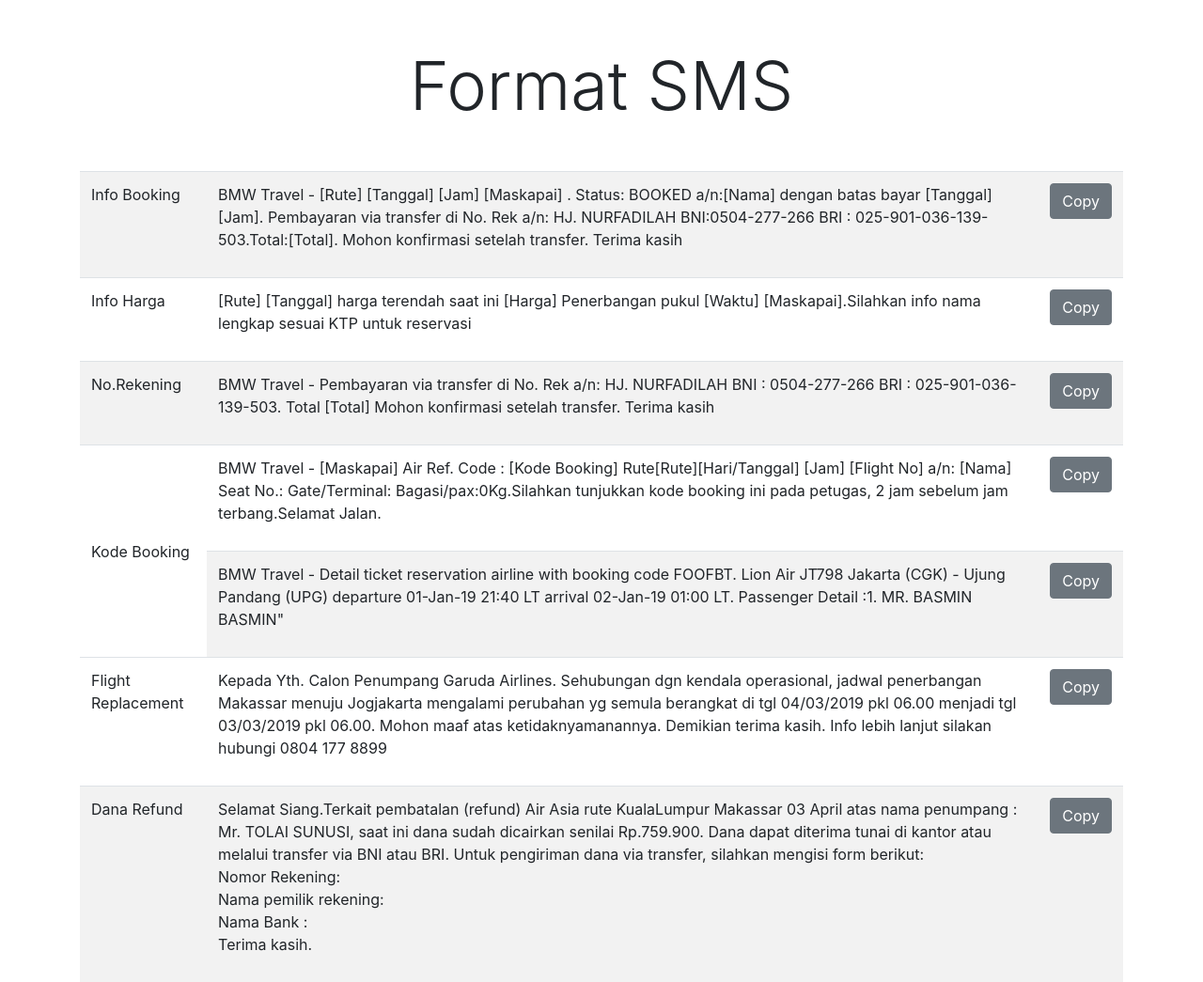
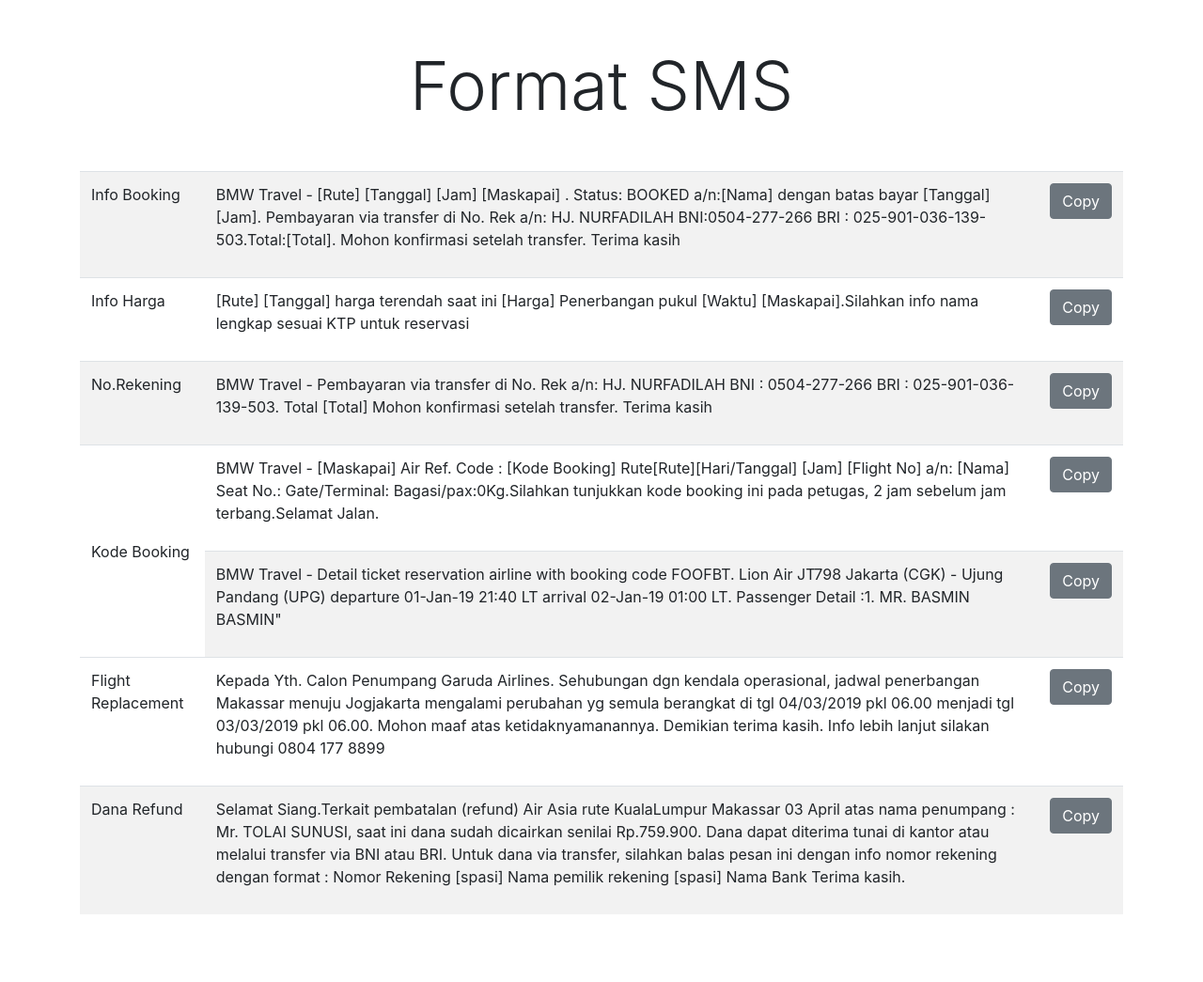
Before and after one commit to fuad2101/pages, a PHP site: page /format_sms.php in a window 1280 px wide. Shown: the part 56-1101 px from the top of the page at 94% size. After the commit the page ends 1029 px from the top, so only its background shows below. Run offline with PHP 8.4, Linux system fonts and the light colour scheme; some libraries are stand-ins or nearby versions.

Commit message:
Update Info Dana Refund

```diff
--- a/format_sms.php
+++ b/format_sms.php
@@ -68,11 +68,7 @@
                 <tr>
                     <td>Dana Refund</td>
                     <td scope="row">
-                        <p id="6">Selamat Siang.Terkait pembatalan (refund) Air Asia rute KualaLumpur Makassar 03
-                            April atas nama penumpang : Mr. TOLAI SUNUSI, saat ini dana sudah dicairkan senilai
-                            Rp.759.900. Dana dapat diterima tunai di kantor atau melalui transfer via BNI atau BRI.
-                            Untuk pengiriman dana via transfer, silahkan mengisi form berikut:<br>Nomor
-                            Rekening:<br>Nama pemilik rekening:<br>Nama Bank :<br>Terima kasih.</p>
+                        <p id="6">Selamat Siang.Terkait pembatalan (refund) Air Asia rute KualaLumpur Makassar 03 April atas nama penumpang : Mr. TOLAI SUNUSI, saat ini dana sudah dicairkan senilai Rp.759.900. Dana dapat diterima tunai di kantor atau melalui transfer via BNI atau BRI. Untuk dana via transfer, silahkan balas pesan ini dengan info nomor rekening dengan format : Nomor Rekening [spasi] Nama pemilik rekening [spasi] Nama Bank Terima kasih.</p>
                     </td>
                     <td>
                         <button class="btn btn-secondary" onclick="copyToClipboard('#6')"
```
